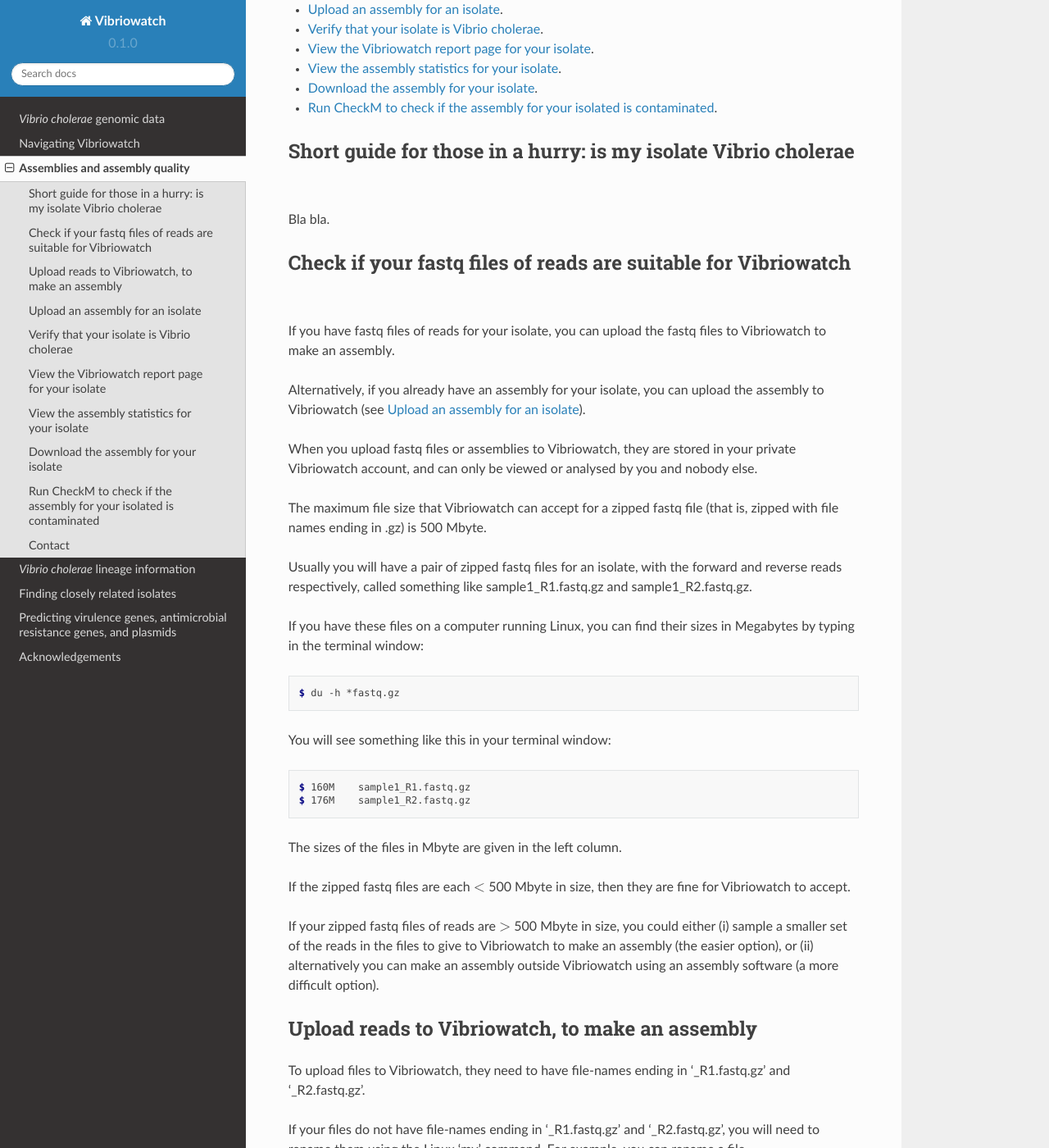
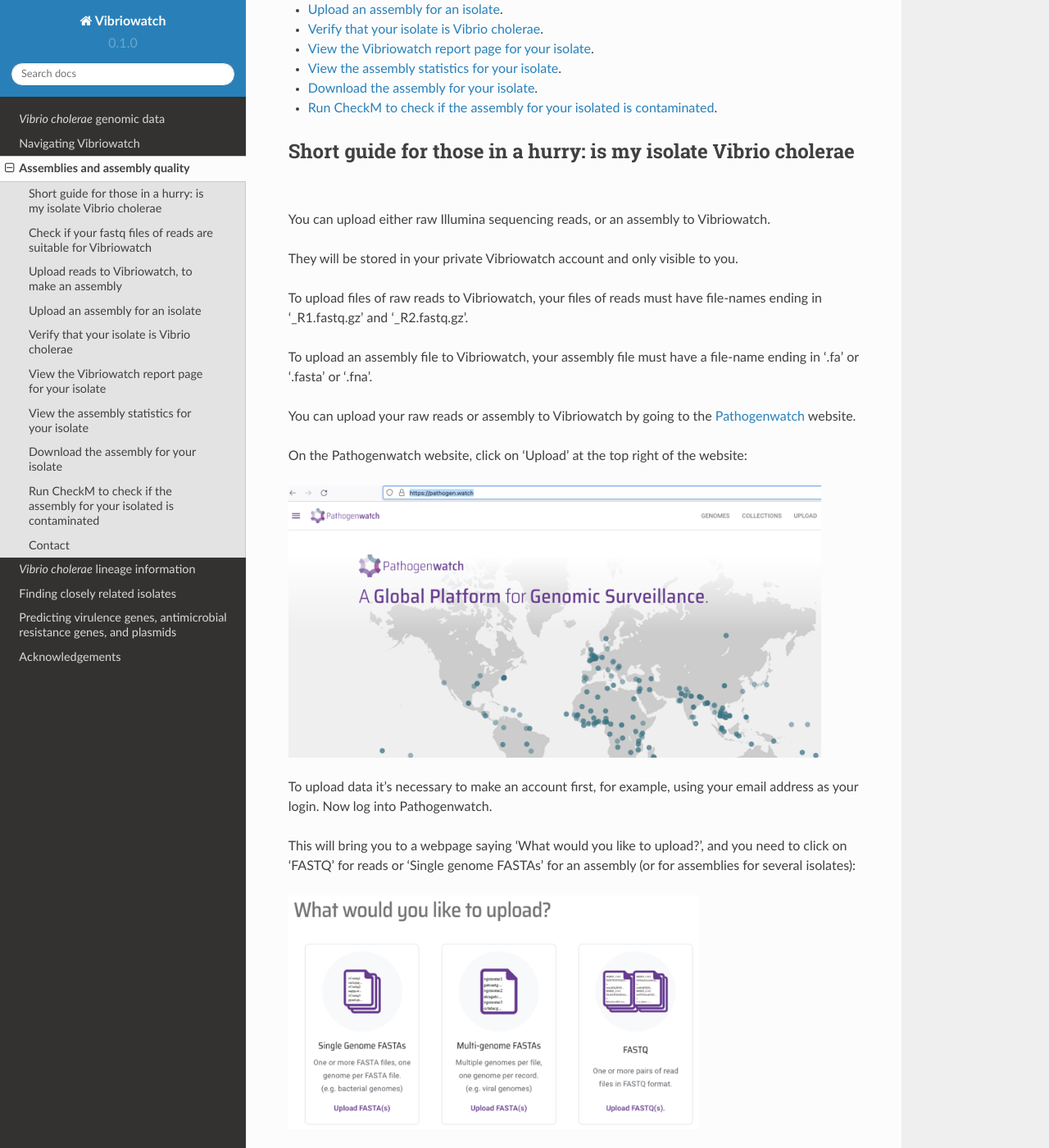
Before and after one commit to avrilcoghlan/vibriowatch, a Sphinx documentation site: the page built from docs/source/assemblies.rst, in a window 1280 px wide and 1400 px high, scrolled down 280 px. Shown: the whole window at 82% size. Built offline with Sphinx 7.4.7 and the Read the Docs theme 2.0.0, drawn with Linux system fonts in a browser that asks for light colours; some of the changed text lies outside the part shown.

Commit message:
Update assemblies.rst
Quick guide for finding species.

```diff
--- a/docs/source/assemblies.rst
+++ b/docs/source/assemblies.rst
@@ -16,12 +16,53 @@
 Short guide for those in a hurry: is my isolate Vibrio cholerae
 ---------------------------------------------------------------
 
-Bla bla.
+You can upload either raw Illumina sequencing reads, or an assembly to Vibriowatch.
+
+They will be stored in your private Vibriowatch account and only visible to you.
+
+To upload files of raw reads to Vibriowatch, your files of reads must have file-names ending in '_R1.fastq.gz' and '_R2.fastq.gz'.
+
+To upload an assembly file to Vibriowatch, your assembly file must have a file-name ending in '.fa' or '.fasta' or '.fna'.
+
+You can upload your raw reads or assembly to Vibriowatch by going to the `Pathogenwatch`_ website.
+
+.. _Pathogenwatch: https://pathogen.watch/
+
+On the Pathogenwatch website, click on 'Upload' at the top right of the website:
+
+.. image:: Picture1.png
+  :width: 650
+
+To upload data it's necessary to make an account first, for example, using your email address as your login. Now log into Pathogenwatch.
+
+This will bring you to a webpage saying 'What would you like to upload?', and you need to click on 'FASTQ' for reads or 'Single genome FASTAs' for an assembly (or for assemblies for several isolates):
+
+.. image:: Picture2.png
+  :width: 500
+
+Next click on the '+' button at the bottom right of the screen to upload your raw reads or assembly:
+
+.. image:: Picture3.png
+  :width: 500
+
+If raw reads, select all the zipped fastq files that you want to upload, for example, if you want to upload fastq files for 9 isolates:
+
+.. image:: Picture4.png
+  :width: 200
+
+If assemblies, select all the fasta files that you want to upload, with one assembly file (FASTA file) per isolate.
+
+As soon as some of the genomes have uploaded or assembled from raw reads, a piechart will show which species they are, for example:
+
+.. image:: Picture7.png
+  :width: 650
+
+In this example seven isolates were identified as *Vibrio cholerae*.
 
 Check if your fastq files of reads are suitable for Vibriowatch
 ---------------------------------------------------------------
 
-If you have fastq files of reads for your isolate, you can upload the fastq files to Vibriowatch to make an assembly.
+If you have fastq files of Illumina sequencing reads for your isolate, you can upload the fastq files to Vibriowatch to make an assembly.
 
 Alternatively, if you already have an assembly for your isolate, you can upload the assembly to Vibriowatch (see `Upload an assembly for an isolate`_).
 
```
